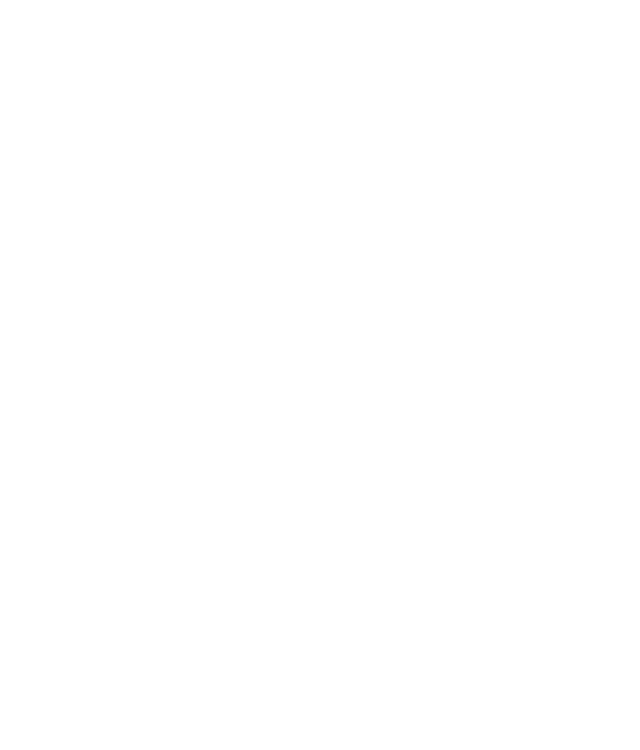
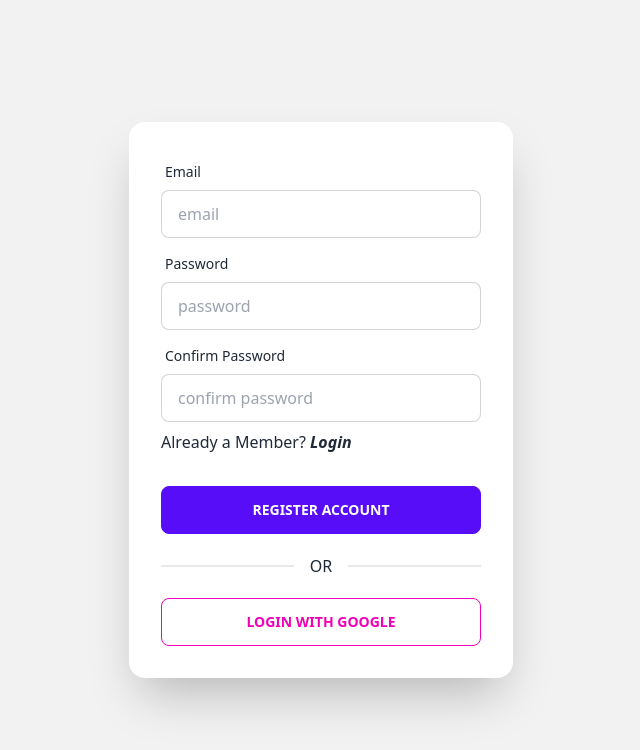
Before and after one commit to nazmul162001/todos-app-client, a React (Create React App) app: page /register in a window 1280 px wide. Before the commit this address had no page. Shown: the top 750 px of the page, without its empty margins (319-959 px from the left). Built offline with nearby package versions, Linux system fonts and the light colour scheme.

Commit message:
added login & register form

```diff
--- a/package.json
+++ b/package.json
@@ -12,6 +12,7 @@
     "react-icons": "^4.3.1",
     "react-router-dom": "6",
     "react-scripts": "5.0.1",
+    "react-toastify": "^9.0.1",
     "web-vitals": "^2.1.0"
   },
   "scripts": {
--- a/src/App.js
+++ b/src/App.js
@@ -1,12 +1,30 @@
-import { Route, Routes } from "react-router-dom";
-import HomePage from "./components/HomePage";
+import { Route, Routes } from 'react-router-dom';
+import HomePage from './components/HomePage/HomePage';
+import { ToastContainer, Zoom} from 'react-toastify';
+import 'react-toastify/dist/ReactToastify.css';
+import Login from './components/Login/Login';
+import Register from './components/Register/Register';
 
 function App() {
   return (
     <div className="">
       <Routes>
         <Route path="/" element={<HomePage />}></Route>
+        <Route path='/login' element={<Login />}></Route>
+        <Route path='/register' element={<Register />}></Route>
       </Routes>
+      <ToastContainer
+        position="top-center"
+        autoClose={2000}
+        hideProgressBar={false}
+        newestOnTop={false}
+        closeOnClick
+        rtl={false}
+        transition={Zoom}
+        pauseOnFocusLoss
+        draggable
+        pauseOnHover
+      />
     </div>
   );
 }
--- a/src/components/HomePage.js
+++ b/src/components/HomePage/HomePage.js
@@ -1,23 +1,32 @@
 import React from 'react';
-import DisplayTodos from './DisplayTodos';
+import DisplayTodos from '../DisplayTodos/DisplayTodos';
 import { BsListTask } from 'react-icons/bs';
 
 const HomePage = () => {
+  const handleAddTodos = e => {
+    e.preventDefault();
+    const todoTask = e.target.todoTask.value;
+    const todoDescription = e.target.todoDescription.value;
+    console.log(todoTask, todoDescription);
+  }
+
   return (
     <div className="todos-app w-full h-screen flex justify-center pt-5 px-14 md:px-0">
-      <div className="w-full md:w-1/2 lg:w-1/2">
+      <div className="w-full md:w-2/3 lg:w-2/3">
         <h1 className="todo-title text-center text-3xl font-bold text-gray-500 pb-3">
           Add Your Daily Task
         </h1>
-        <form>
+        <form onSubmit={handleAddTodos}>
           <input
             type="text"
+            name='todoTask'
             placeholder="Task Name"
             class="input input-bordered input-success w-full mb-3"
           />
           <br />
           <textarea
             class="textarea textarea-success w-full"
+            name='todoDescription'
             placeholder="Task Description"
           ></textarea>
           <div className="task-submit-btn w-full">
--- /dev/null
+++ b/src/components/Login/Login.js
@@ -0,0 +1,41 @@
+import React from 'react';
+import { Link } from 'react-router-dom';
+
+const Login = () => {
+  return (
+    <div class="hero min-h-screen bg-base-200">
+        <div class="card flex-shrink-0 w-full max-w-sm shadow-2xl bg-base-100">
+          <div class="card-body">
+            <div class="form-control">
+              <label class="label">
+                <span class="label-text">Email</span>
+              </label>
+              <input
+                type="text"
+                placeholder="email"
+                class="input input-bordered"
+              />
+            </div>
+            <div class="form-control">
+              <label class="label">
+                <span class="label-text">Password</span>
+              </label>
+              <input
+                type="text"
+                placeholder="password"
+                class="input input-bordered"
+              />
+            </div>
+              <p className=''>New to Here? <Link to='/register'><strong className='italic'>Register</strong></Link> </p>
+            <div class="form-control mt-6">
+              <button class="btn btn-primary">Login</button>
+            </div>
+            <div class="divider">OR</div>
+              <button class="btn btn-secondary btn-outline">Login With Google</button>
+          </div>
+        </div>
+    </div>
+  );
+};
+
+export default Login;
--- /dev/null
+++ b/src/components/Register/Register.js
@@ -0,0 +1,58 @@
+import React from 'react';
+import { Link } from 'react-router-dom';
+
+const Register = () => {
+  return (
+    <div class="hero min-h-screen bg-base-200">
+      <div class="card flex-shrink-0 w-full max-w-sm shadow-2xl bg-base-100">
+        <div class="card-body">
+          <div class="form-control">
+            <label class="label">
+              <span class="label-text">Email</span>
+            </label>
+            <input
+              type="text"
+              placeholder="email"
+              class="input input-bordered"
+            />
+          </div>
+          <div class="form-control">
+            <label class="label">
+              <span class="label-text">Password</span>
+            </label>
+            <input
+              type="password"
+              placeholder="password"
+              class="input input-bordered"
+            />
+          </div>
+          <div class="form-control">
+            <label class="label">
+              <span class="label-text">Confirm Password</span>
+            </label>
+            <input
+              type="password"
+              placeholder="confirm password"
+              class="input input-bordered"
+            />
+          </div>
+          <p className="">
+            Already a Member?{' '}
+            <Link to="/login">
+              <strong className="italic">Login</strong>
+            </Link>{' '}
+          </p>
+          <div class="form-control mt-6">
+            <button class="btn btn-primary">Register Account</button>
+          </div>
+          <div class="divider">OR</div>
+          <button class="btn btn-secondary btn-outline">
+            Login With Google
+          </button>
+        </div>
+      </div>
+    </div>
+  );
+};
+
+export default Register;
```
Also changed, not shown: src/components/DisplayTodos/DisplayTodos.js (renamed from src/components/DisplayTodos.js), src/components/RequireAuth/RequireAuth.js (added), 1 other file (tests, documents, lock files or other folders).
